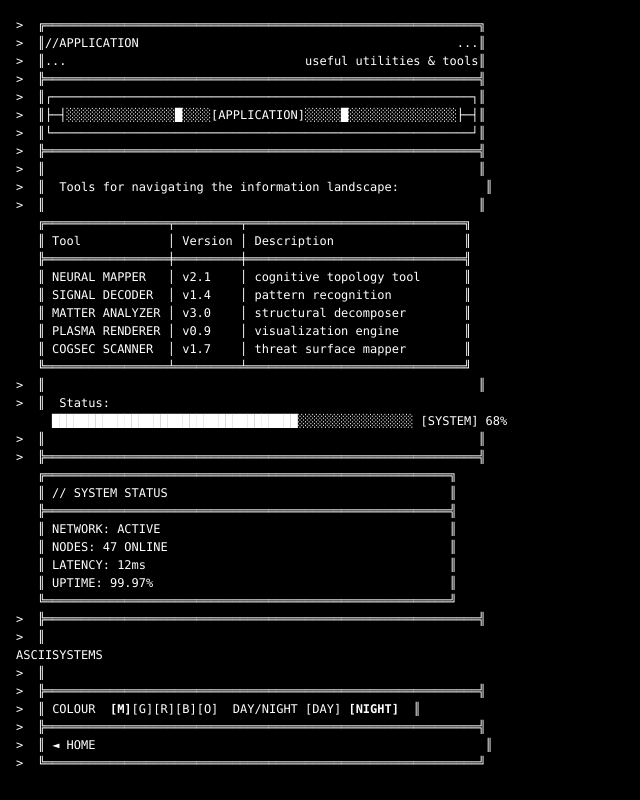
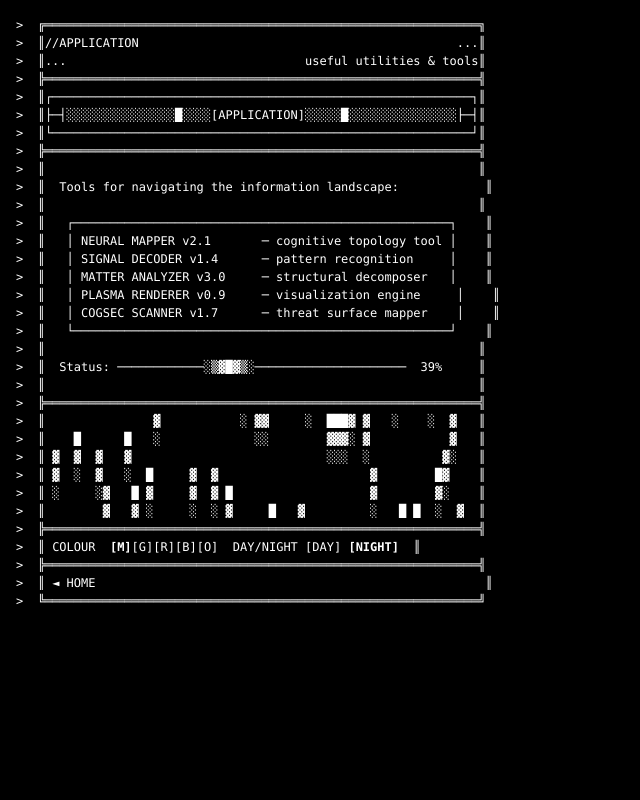
Before and after one commit to titled-agent-001/project-ascii-shadcn, a Next.js app: page /application in a window 1280 px wide. Shown: the whole page, without its empty margins (0-640 px from the left). Built offline with nearby package versions, Linux system fonts and the light colour scheme.

Commit message:
Fix info/design/application pages: restore hand-framed animations with proper > gutter

```diff
--- a/src/app/application/page.tsx
+++ b/src/app/application/page.tsx
@@ -1,12 +1,67 @@
 "use client";
 
+import { useEffect, useRef } from "react";
 import Link from "next/link";
 import { BouncingBanner } from "@/registry/new-york/bouncing-banner/bouncing-banner";
-import { AsciiTable } from "@/registry/new-york/ascii-table/ascii-table";
-import { AsciiProgressBar } from "@/registry/new-york/progress-bar/progress-bar";
-import { DotMatrix } from "@/registry/new-york/dot-matrix/dot-matrix";
-import { StatusPanel } from "@/registry/new-york/status-panel/status-panel";
 import { InlineThemeSwitcher } from "@/registry/new-york/inline-theme-switcher/inline-theme-switcher";
+
+function StatusBar() {
+  const ref = useRef<HTMLSpanElement>(null);
+  useEffect(() => {
+    let s = 0;
+    const timer = setInterval(() => {
+      const el = ref.current;
+      if (!el) return;
+      const total = 40;
+      const pos = Math.floor((Math.sin(s * 0.05) + 1) / 2 * total);
+      let bar = "";
+      for (let i = 0; i < total; i++) {
+        const dist = Math.abs(i - pos);
+        bar += dist === 0 ? "█" : dist === 1 ? "▓" : dist === 2 ? "▒" : dist === 3 ? "░" : "─";
+      }
+      const pct = Math.floor((Math.sin(s * 0.05) + 1) / 2 * 100);
+      el.textContent = bar + ` ${String(pct).padStart(3)}%`;
+      s++;
+    }, 80);
+    return () => clearInterval(timer);
+  }, []);
+  return <span ref={ref}>{"████████████████████████████████████████ 100%"}</span>;
+}
+
+function MatrixRain() {
+  const refs = useRef<(HTMLSpanElement | null)[]>([]);
+  useEffect(() => {
+    const drops = Array.from({ length: 58 }, () => Math.random() * 20);
+    const timer = setInterval(() => {
+      for (let row = 0; row < 6; row++) {
+        const el = refs.current[row];
+        if (!el) continue;
+        let line = "";
+        for (let col = 0; col < 58; col++) {
+          const dist = (row - drops[col] + 20) % 20;
+          if (dist < 0.5) line += "█";
+          else if (dist < 2) line += "▓";
+          else if (dist < 3) line += "░";
+          else line += " ";
+        }
+        el.textContent = line;
+      }
+      for (let i = 0; i < 58; i++) {
+        drops[i] += 0.15 + Math.random() * 0.1;
+        if (drops[i] > 20) drops[i] = 0;
+      }
+    }, 100);
+    return () => clearInterval(timer);
+  }, []);
+
+  return (
+    <>
+      {Array.from({ length: 6 }, (_, i) => (
+        <div key={i}>{`>  ║ `}<span ref={(el) => { refs.current[i] = el; }}>{" ".repeat(58)}</span>{` ║`}</div>
+      ))}
+    </>
+  );
+}
 
 export default function ApplicationPage() {
   return (
@@ -23,40 +78,18 @@ export default function ApplicationPage() {
         <div>{`>  ║                                                            ║`}</div>
         <div>{`>  ║  Tools for navigating the information landscape:            ║`}</div>
         <div>{`>  ║                                                            ║`}</div>
-        <div style={{ paddingLeft: "3ch" }}>
-          <AsciiTable
-            headers={["Tool", "Version", "Description"]}
-            rows={[
-              ["NEURAL MAPPER", "v2.1", "cognitive topology tool"],
-              ["SIGNAL DECODER", "v1.4", "pattern recognition"],
-              ["MATTER ANALYZER", "v3.0", "structural decomposer"],
-              ["PLASMA RENDERER", "v0.9", "visualization engine"],
-              ["COGSEC SCANNER", "v1.7", "threat surface mapper"],
-            ]}
-          />
-        </div>
+        <div>{`>  ║   ┌────────────────────────────────────────────────────┐    ║`}</div>
+        <div>{`>  ║   │ NEURAL MAPPER v2.1       ─ cognitive topology tool │    ║`}</div>
+        <div>{`>  ║   │ SIGNAL DECODER v1.4      ─ pattern recognition     │    ║`}</div>
+        <div>{`>  ║   │ MATTER ANALYZER v3.0     ─ structural decomposer   │    ║`}</div>
+        <div>{`>  ║   │ PLASMA RENDERER v0.9     ─ visualization engine     │    ║`}</div>
+        <div>{`>  ║   │ COGSEC SCANNER v1.7      ─ threat surface mapper    │    ║`}</div>
+        <div>{`>  ║   └────────────────────────────────────────────────────┘    ║`}</div>
         <div>{`>  ║                                                            ║`}</div>
-        <div>{`>  ║  Status:`}</div>
-        <div style={{ paddingLeft: "5ch" }}>
-          <AsciiProgressBar label="SYSTEM" value={73} width={50} animated />
-        </div>
+        <div>{`>  ║  Status: `}<StatusBar />{`     ║`}</div>
         <div>{`>  ║                                                            ║`}</div>
         <div>{`>  ╠════════════════════════════════════════════════════════════╣`}</div>
-        <div style={{ paddingLeft: "3ch" }}>
-          <StatusPanel
-            entries={{
-              "NETWORK": "ACTIVE",
-              "NODES": "47 ONLINE",
-              "LATENCY": "12ms",
-              "UPTIME": "99.97%",
-            }}
-            width={58}
-          />
-        </div>
-        <div>{`>  ╠════════════════════════════════════════════════════════════╣`}</div>
-        <div>{`>  ║`}</div>
-        <DotMatrix text="ASCIISYSTEMS" speed={80} />
-        <div>{`>  ║`}</div>
+        <MatrixRain />
         <div>{`>  ╠════════════════════════════════════════════════════════════╣`}</div>
         <div>{`>  ║ `}<InlineThemeSwitcher />{`  ║`}</div>
         <div>{`>  ╠════════════════════════════════════════════════════════════╣`}</div>
--- a/src/app/design/page.tsx
+++ b/src/app/design/page.tsx
@@ -1,10 +1,80 @@
 "use client";
 
+import { useEffect, useRef } from "react";
 import Link from "next/link";
 import { BouncingBanner } from "@/registry/new-york/bouncing-banner/bouncing-banner";
-import { PlasmaOrb } from "@/registry/new-york/plasma-orb/plasma-orb";
-import { BarChart } from "@/registry/new-york/bar-chart/bar-chart";
 import { InlineThemeSwitcher } from "@/registry/new-york/inline-theme-switcher/inline-theme-switcher";
+
+function DesignVisualization() {
+  const plasmaRefs = useRef<(HTMLSpanElement | null)[]>([]);
+  const barRefs = useRef<(HTMLSpanElement | null)[]>([]);
+
+  useEffect(() => {
+    const pChars = [" ", "░", "▒", "▓", "█"];
+    let e1 = 0;
+    const plasmaTimer = setInterval(() => {
+      for (let row = 0; row < 10; row++) {
+        const el = plasmaRefs.current[row];
+        if (!el) continue;
+        let line = "";
+        for (let col = 0; col < 15; col++) {
+          const x = col - 7.5, y = row - 5;
+          const dist = Math.sqrt(x * x + y * y);
+          const val = Math.floor((
+            0.5 * Math.sin(0.8 * dist - 0.5 * e1) +
+            0.3 * Math.sin(1.2 * dist - 0.3 * e1) +
+            0.2 * Math.cos(0.5 * dist - 0.4 * e1) +
+            0.3 * Math.sin(0.3 * e1) +
+            0.15 * Math.sin(3 * Math.atan2(y, x) + 0.2 * e1) + 1.5
+          ) / 3 * pChars.length);
+          line += pChars[Math.max(0, Math.min(pChars.length - 1, val))];
+        }
+        el.textContent = line;
+      }
+      e1 += 0.15;
+    }, 120);
+
+    let e2 = 0;
+    const barTimer = setInterval(() => {
+      const bars: string[][] = Array.from({ length: 8 }, () => Array(36).fill(" "));
+      for (let b = 0; b < 9; b++) {
+        const x = 4 * b;
+        const height = Math.floor((0.4 * Math.sin((b + 0.1 * e2) * 0.8) + 0.3 * Math.cos(1.3 * b + 0.15 * e2) + 0.5) * 8);
+        for (let row = 0; row < 8; row++) {
+          if (7 - row < height) {
+            for (let dx = 0; dx < 3 && x + dx < 36; dx++) bars[row][x + dx] = "█";
+          }
+        }
+      }
+      for (let i = 0; i < 8; i++) {
+        const el = barRefs.current[i];
+        if (el) el.textContent = bars[i].join("");
+      }
+      e2 += 0.5;
+    }, 100);
+
+    return () => { clearInterval(plasmaTimer); clearInterval(barTimer); };
+  }, []);
+
+  const lines = [];
+  for (let i = 0; i < 10; i++) {
+    const barPart = i === 0
+      ? `┌──────────────────────────────────────┐`
+      : i === 9
+        ? `└──────────────────────────────────────┘`
+        : <>{`│ `}<span ref={(el) => { barRefs.current[i - 1] = el; }}>{" ".repeat(36)}</span>{` │`}</>;
+
+    lines.push(
+      <div key={i}>
+        {`>  ║ `}
+        <span ref={(el) => { plasmaRefs.current[i] = el; }}>{"               "}</span>
+        {` `}{barPart}{` ║`}
+      </div>
+    );
+  }
+
+  return <>{lines}</>;
+}
 
 export default function DesignPage() {
   return (
@@ -30,16 +100,7 @@ export default function DesignPage() {
         <div>{`>  ║   └ Dark-first — designed for the void                     ║`}</div>
         <div>{`>  ║                                                            ║`}</div>
         <div>{`>  ╠════════════════════════════════════════════════════════════╣`}</div>
-        <div className="flex" style={{ whiteSpace: "pre" }}>
-          <div>
-            <PlasmaOrb width={17} height={10} />
-          </div>
-          <div>
-            <div>{`┌──────────────────────────────────────┐`}</div>
-            <BarChart width={38} height={8} barCount={9} />
-            <div>{`└──────────────────────────────────────┘`}</div>
-          </div>
-        </div>
+        <DesignVisualization />
         <div>{`>  ╠════════════════════════════════════════════════════════════╣`}</div>
         <div>{`>  ║ `}<InlineThemeSwitcher />{`  ║`}</div>
         <div>{`>  ╠════════════════════════════════════════════════════════════╣`}</div>
--- a/src/app/info/page.tsx
+++ b/src/app/info/page.tsx
@@ -1,9 +1,43 @@
 "use client";
 
+import { useEffect, useRef } from "react";
 import Link from "next/link";
 import { BouncingBanner } from "@/registry/new-york/bouncing-banner/bouncing-banner";
-import { SineWaveChart } from "@/registry/new-york/sine-wave/sine-wave";
 import { InlineThemeSwitcher } from "@/registry/new-york/inline-theme-switcher/inline-theme-switcher";
+
+function WaveAnimation() {
+  const refs = useRef<(HTMLSpanElement | null)[]>([]);
+
+  useEffect(() => {
+    let e = 0;
+    const timer = setInterval(() => {
+      for (let row = 0; row < 6; row++) {
+        const el = refs.current[row];
+        if (!el) continue;
+        let line = "";
+        for (let col = 0; col < 58; col++) {
+          const height = Math.max(0, Math.min(5, Math.round(3 + 0.5 * (
+            2.5 * Math.sin((0.4 * col + e) * 0.3) +
+            1.5 * Math.sin((0.4 * col + e) * 0.5) +
+            Math.sin((0.4 * col + e) * 0.7)
+          ))));
+          line += (5 - row <= height) ? "█" : " ";
+        }
+        el.textContent = line;
+      }
+      e += 0.4;
+    }, 100);
+    return () => clearInterval(timer);
+  }, []);
+
+  return (
+    <>
+      {Array.from({ length: 6 }, (_, i) => (
+        <div key={i}>{`>  ║ `}<span ref={(el) => { refs.current[i] = el; }}>{" ".repeat(58)}</span>{` ║`}</div>
+      ))}
+    </>
+  );
+}
 
 export default function InfoPage() {
   return (
@@ -33,9 +67,7 @@ export default function InfoPage() {
         <div>{`>  ║  Navigate with intention.                                  ║`}</div>
         <div>{`>  ║                                                            ║`}</div>
         <div>{`>  ╠════════════════════════════════════════════════════════════╣`}</div>
-        <div>{`>  ║`}</div>
-        <SineWaveChart width={58} height={6} />
-        <div>{`>  ║`}</div>
+        <WaveAnimation />
         <div>{`>  ╠════════════════════════════════════════════════════════════╣`}</div>
         <div>{`>  ║ `}<InlineThemeSwitcher />{`  ║`}</div>
         <div>{`>  ╠════════════════════════════════════════════════════════════╣`}</div>
```
